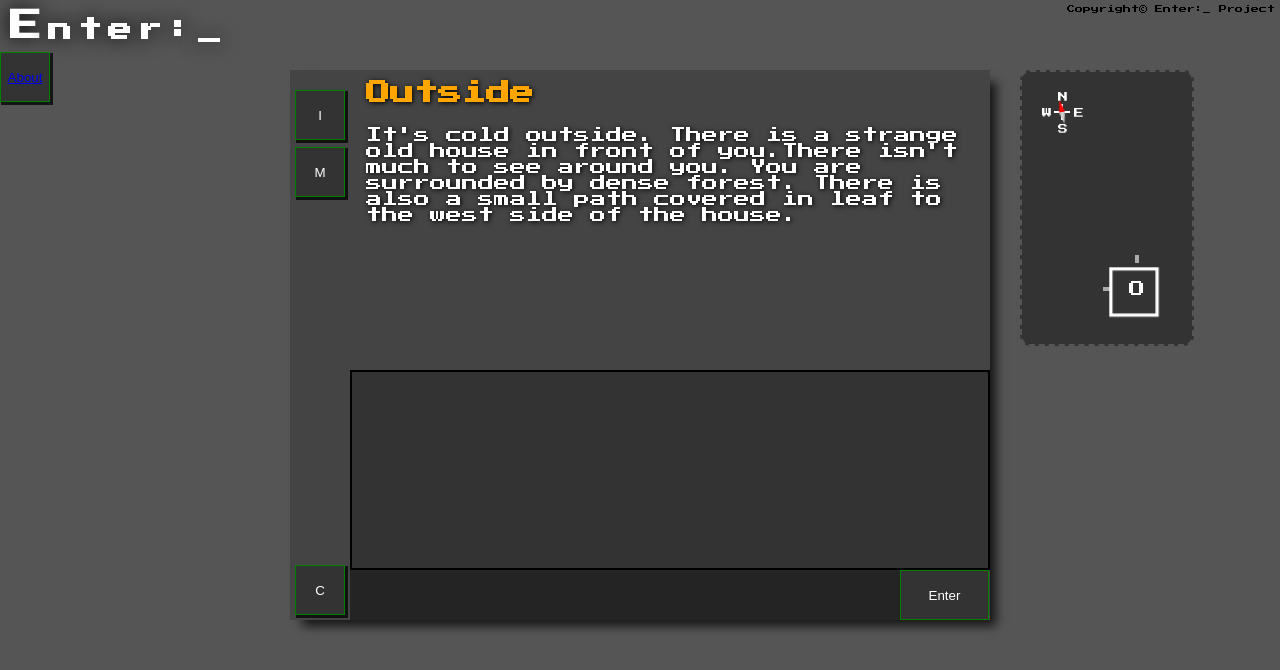
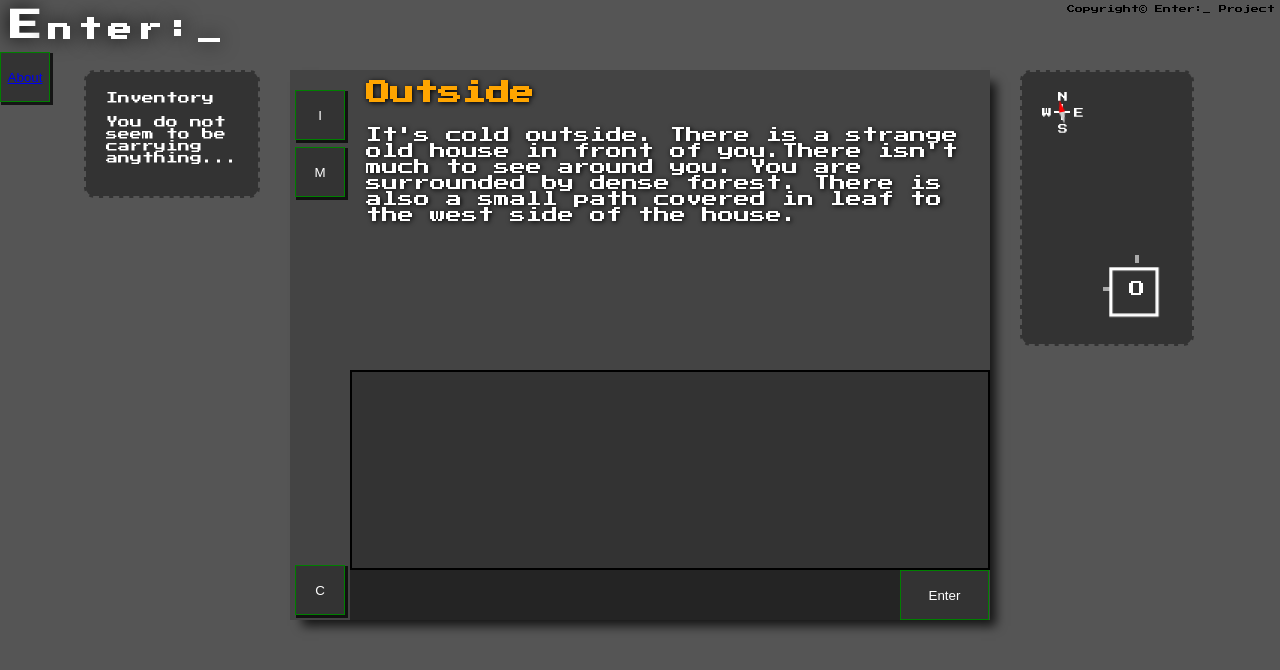
Before and after one commit to Pampen/Enter, a React (Create React App) app: page / in a window 1280 px wide. Shown: the top 670 px of the page. Built offline with nearby package versions, Linux system fonts and the light colour scheme.

Commit message:
Fixat kartan

```diff
--- a/src/App.js
+++ b/src/App.js
@@ -8,6 +8,7 @@ import Inventory from "./components/inventory";
 import Modal from "./components/Modal";
 import Commands from "./components/commands";
 import Map from "./components/map";
+import Testcommands from "./components/testinventory";
 
 class App extends Component {
   constructor(props) {
@@ -105,6 +106,9 @@ class App extends Component {
               level={this.state.level}
             />
             <Map level={this.state.level} levelHistory={this.state.levelHistory} />
+
+            <Testcommands inventory={this.state.inventory} />
+
             <Modal
               onClose={this.showInventoryModal}
               show={this.state.inventoryShow}
--- /dev/null
+++ b/src/components/testinventory.js
@@ -0,0 +1,30 @@
+import React, { Component } from 'react';
+import Testitem from './testitem'
+
+export default class testCommands extends Component {
+    render() {
+        const inventory = this.props.inventory
+        const itemNames = Object.keys(inventory)
+        if (itemNames.length === 0) {
+            return (
+                <div className="inventoryList">
+                    <label>Inventory</label>
+                    <p>You do not seem to be carrying anything...</p>
+                </div>
+            )
+        }
+        return (
+            <div className="inventoryList">
+                <label>Inventory</label>
+                <ul className="ulInventory">
+                    {
+                        itemNames.map((itemName, i) =>
+                            <Testitem key={'item-' + i} item={inventory[itemName]} />
+                        )
+                    }
+                </ul>
+
+            </div>
+        );
+    }
+}
--- /dev/null
+++ b/src/components/testitem.js
@@ -0,0 +1,18 @@
+import React, { Component } from 'react';
+
+export default class Testitem extends Component {
+    render() {
+        const item = this.props.item
+        return (
+
+            <li key={item.itemName} className="item">
+                <span className="item-name">
+                    {item.itemName}
+                </span>
+                <span className="description">
+                    {item.itemDescription}
+                </span>
+            </li>
+        )
+    }
+}
--- a/src/styles/style.css
+++ b/src/styles/style.css
@@ -185,9 +185,28 @@ body {
 .inventory {
   padding: 16px;
 }
+
+.inventoryList {
+  position: absolute;
+  right: 100%;
+  padding: 20px;
+  background-color: #333;
+  margin-right: 90px;
+  border-radius: 10px;
+  border: 2px dashed #555;
+  font-size: 12px;
+}
+
 .item {
   position: relative;
 }
+
+.ulInventory {
+  list-style-type: none;
+  margin: 0;
+  padding: 5px;
+}
+
 .description {
   display: none;
   position: absolute;
```
